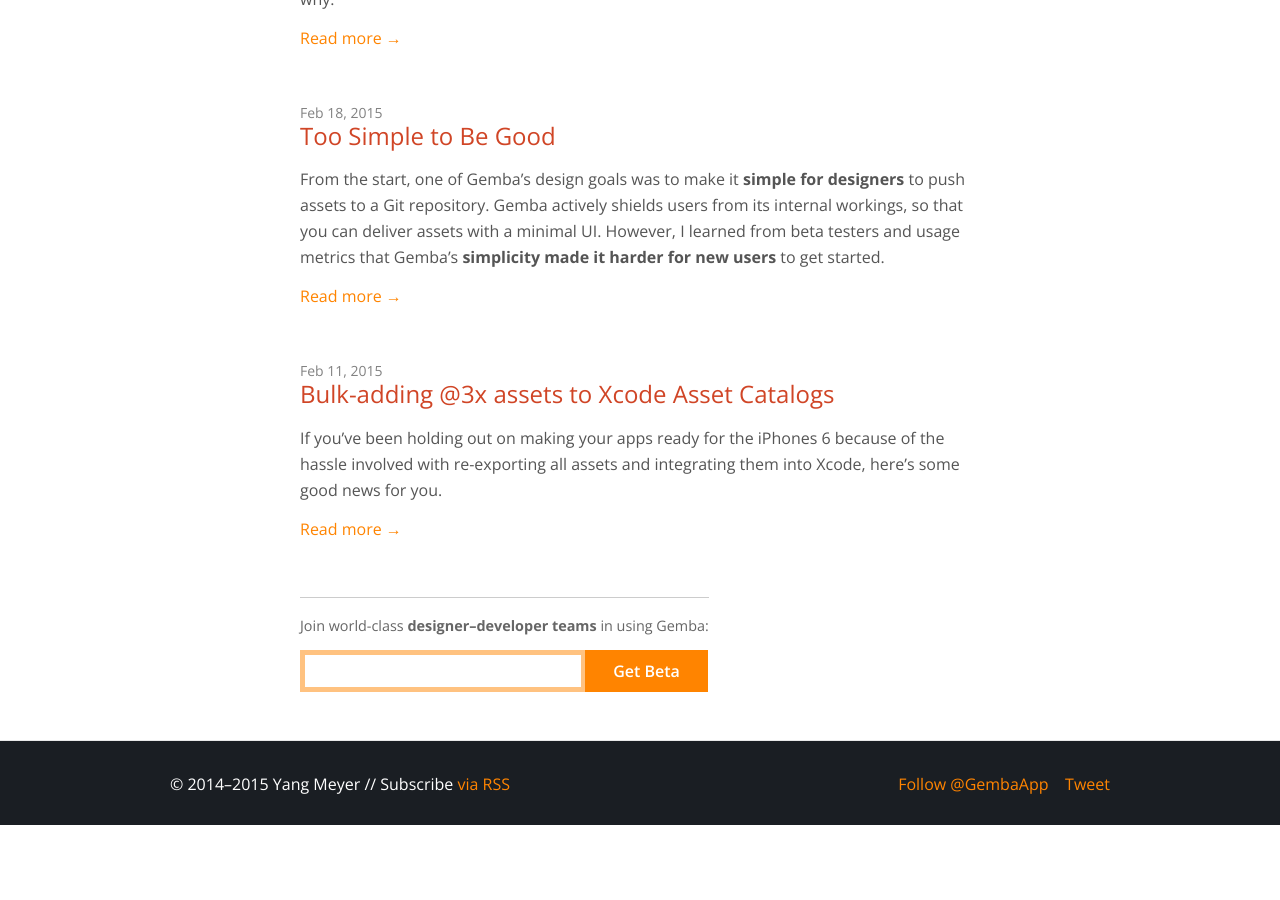
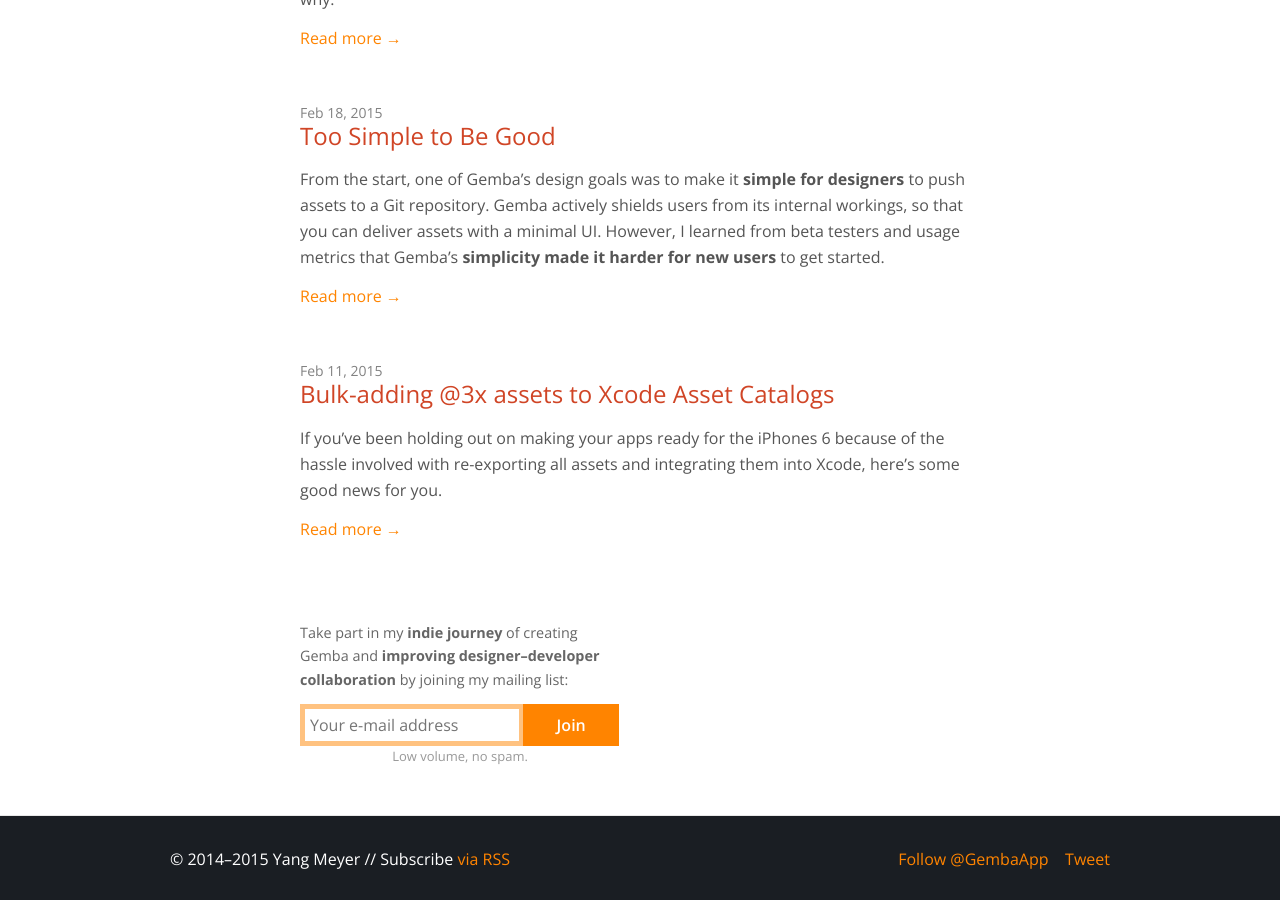
Before and after one commit to yangmeyer/blog.gemba.io, a Jekyll site: the page built from index.html, in a window 1280 px wide and 900 px high, scrolled down 783 px. Built offline with Jekyll 4.4.1, drawn with Linux system fonts in a browser that asks for light colours; nearby versions of some CDN libraries; comment, search, counter and statistics services are not loaded; before the commit the page ends 1608 px from its top, so only the background shows below that.

Commit message:
Improve signup CTA wording.

```diff
--- a/_includes/cta.html
+++ b/_includes/cta.html
@@ -1,13 +1,14 @@
 <!-- START: Mini signup -->
 <a name="signup"></a>
-<div class="four columns" id="mc_embed_signup" style="margin-left:0; margin-top:0.5em">
-  <div style="padding:1em 0 0 0; border-top:solid 1px #ccc">
+<div id="mc_embed_signup" style="margin-left:0; margin-top:0.5em; color:#666">
+  <div style="display:inline-block; margin-top:1em; padding:1em 0 0 0; border-top:solid 0px #ccc; max-width:320px">
 
-    <p style="color:#666; font-size:0.9rem">Join world-class <strong>designer–developer teams</strong> in using Gemba:</p>
+    <p style="font-size:0.9rem">Take part in my <strong>indie journey</strong> of creating Gemba and <strong>improving designer–developer collaboration</strong> by joining my mailing list:</p>
 
     <form role="form" action="http://app.us4.list-manage1.com/subscribe/post?u=5d34b5747a626d1665f586dd0&amp;id=c3bce2b566" method="post" id="mc-embedded-subscribe-form" name="mc-embedded-subscribe-form" class="validate" novalidate>
-            <input class="medium-input-side" type="email" placeholder="" autocomplete="off" name="EMAIL" id="mce-EMAIL" />
-            <input type="submit" class="medium-btn-side" style="Your e-mail address" value="Get Beta" name="subscribe" id="mc-embedded-subscribe" />
+            <input class="medium-input-side" type="email" placeholder="Your e-mail address" autocomplete="off" name="EMAIL" id="mce-EMAIL" />
+            <input type="submit" class="medium-btn-side" style="Your e-mail address" value="Join" name="subscribe" id="mc-embedded-subscribe" />
+            <p style="font-size:small; color:#999; text-align:center">Low volume, no spam.</p>
             <div class="catch-errors"></div>
             <div id="mce-responses" class="clear">
         <div class="response" id="mce-error-response" style="display:none"></div>
```
